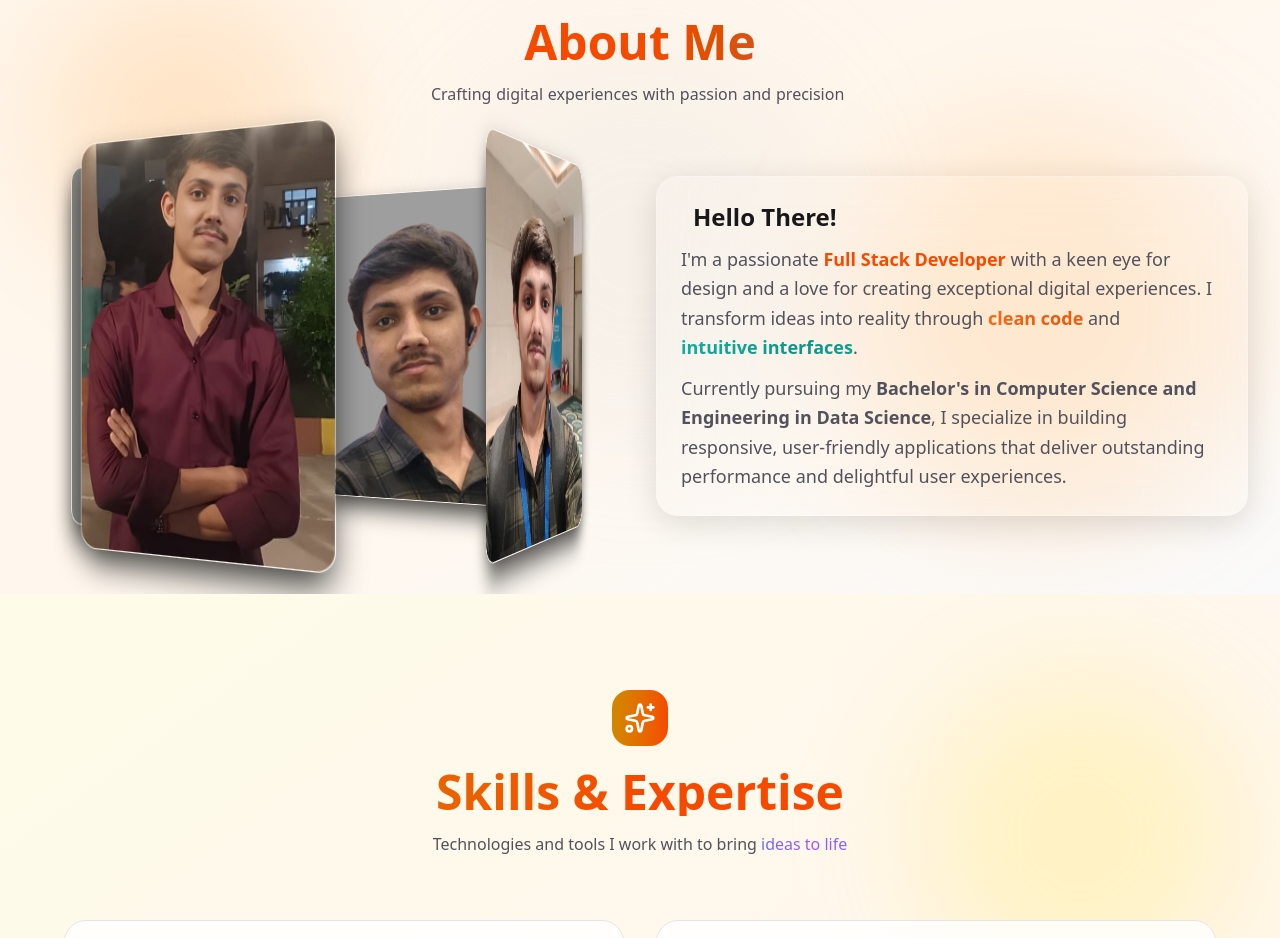
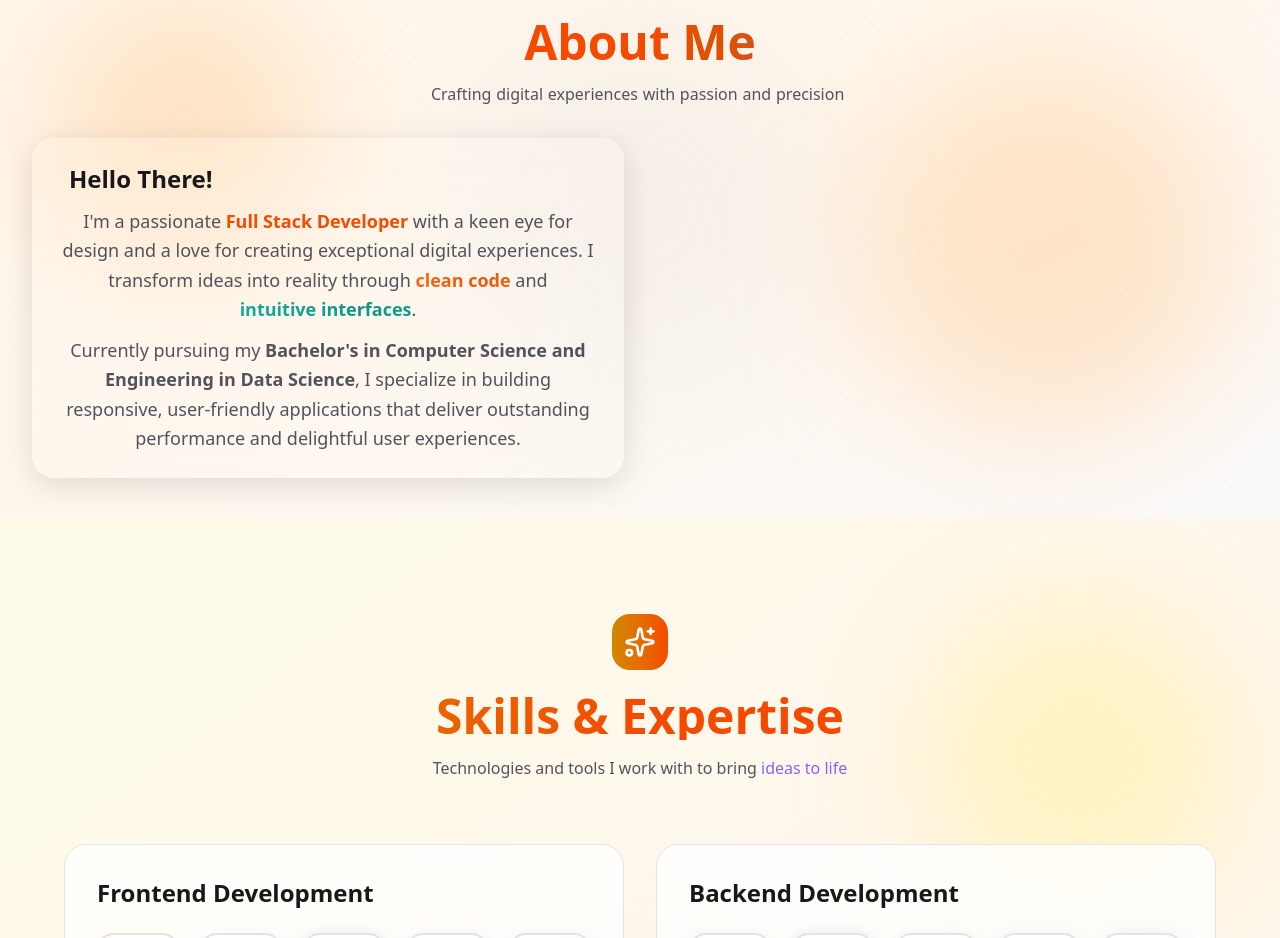
Before and after one commit to Harsh-Upadhyay005/Portfolio-Website, a Next.js app: page / in a window 1280 px wide. Shown: the part 900-1838 px from the top of the page. Built offline with nearby package versions, Linux system fonts and the light colour scheme; no server answers.

Commit message:
feat: Enhance About component layout and improve text alignment

```diff
--- a/components/About.tsx
+++ b/components/About.tsx
@@ -79,9 +79,9 @@ export default function About() {
             </motion.p>
           </div>
 
-          <div className="grid grid-cols-1 lg:grid-cols-2 gap-4 lg:gap-8 mt-2 sm:mt-4 items-center">
+          <div className="grid grid-cols-1 lg:grid-cols-2 gap-4 lg:gap-8 mt-2 sm:mt-4 items-center flex-wrap justify-center">
             {/* 3D Stacked Carousel (Left Side) */}
-            <motion.div
+            {/* <motion.div
               initial={{ opacity: 0, scale: 0.9 }}
               animate={isInView ? { opacity: 1, scale: 1 } : {}}
               transition={{ delay: 0.6, duration: 0.8, type: "spring" }}
@@ -95,16 +95,19 @@ export default function About() {
                   "/frontface.png",
                 ]}
               />
-            </motion.div>
+            </motion.div> */}
 
             {/* Text Content (Right Side) */}
             <motion.div
+
               initial={{ opacity: 0, x: 30 }}
               animate={isInView ? { opacity: 1, x: 0 } : {}}
               transition={{ delay: 0.4, duration: 0.6 }}
               className="w-full space-y-4 text-left order-1 lg:order-2"
             >
               {/* Introduction */}
+              {/* center the introduction text vertically and horizontally */}
+              <div className="flex flex-col items-center justify-center text-center">
               <div className="bg-white/10 dark:bg-zinc-900/30 backdrop-blur-2xl rounded-3xl p-5 sm:p-6 border border-white/20 dark:border-white/10 shadow-[0_8px_32px_rgba(0,0,0,0.12)]">
                 <h3 className="text-xl sm:text-2xl font-bold text-zinc-900 dark:text-white mb-3 flex justify-start items-center gap-3">
                   <span className="text-3xl hover:rotate-12 transition-transform cursor-default"></span> Hello There!
@@ -121,6 +124,7 @@ export default function About() {
                   outstanding performance and delightful user experiences.
                 </p>
               </div>
+              </div>
             </motion.div>
           </div>
         </motion.div>
```
